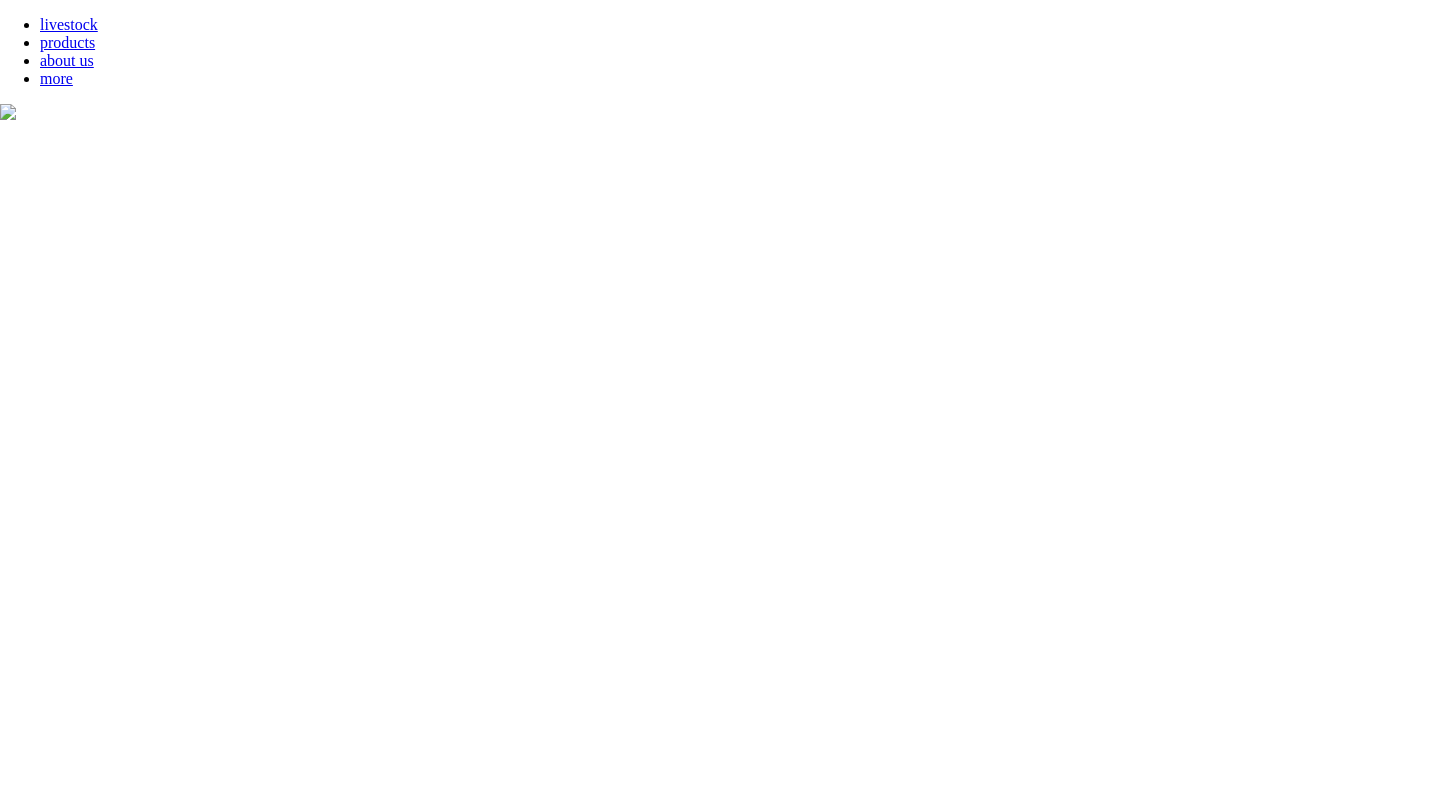
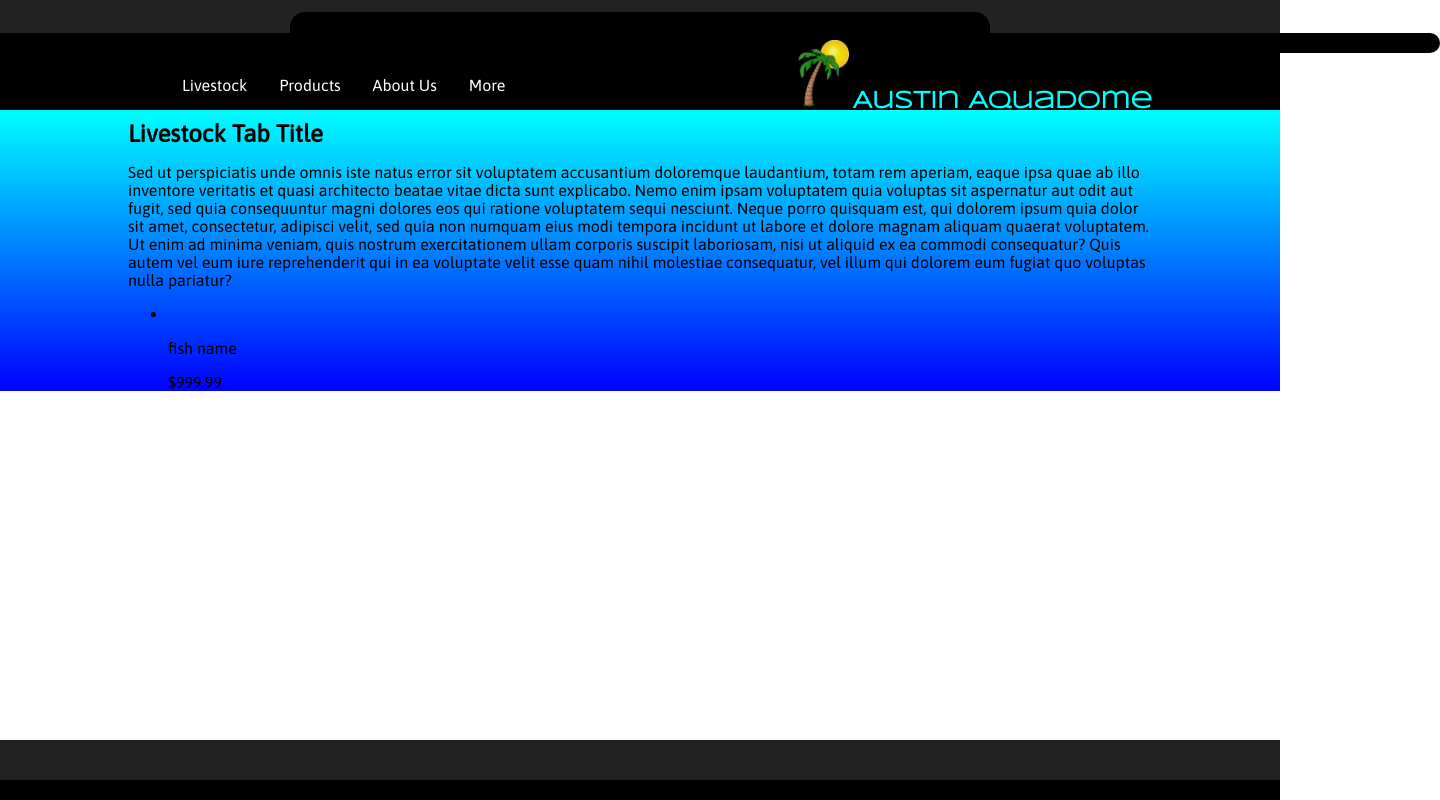
Before and after one commit to DJOcean/aquadome-site, a plain HTML site: page index.html in a window 1280 px wide. Shown: the whole page, 1440 px wide, since content can reach past the window. Drawn offline with nearby package versions, Linux system fonts and the light colour scheme; files that its build step writes are made by us from their sources.

Commit message:
nav bar css, started body

```diff
--- a/css/default/_default.scss
+++ b/css/default/_default.scss
@@ -1,3 +1,7 @@
+* {
+  font-family: Asap;
+  }
+
 html {
   height: 100%;
 }
--- a/css/main.scss
+++ b/css/main.scss
@@ -4,4 +4,5 @@
 
 // page styling
 @import 'navigation/_nav.scss';
+@import 'navigation/_footer.scss';
 @import 'pages/_shared.scss';
--- /dev/null
+++ b/css/navigation/_footer.scss
@@ -0,0 +1,8 @@
+footer {
+	height: 40px;
+	background-color: #222;
+	width: 100%;
+	border-bottom: solid #000 20px;
+	position: absolute;
+	bottom: 0;
+}
--- a/css/navigation/_nav.scss
+++ b/css/navigation/_nav.scss
@@ -0,0 +1,100 @@
+nav {
+  background-color: #000;
+  height: 70px;
+  position: relative;
+  border-top: solid #222 40px;
+  padding: 0 10%;
+
+  ul {
+    list-style: none;
+    position: absolute;
+    bottom: 0;
+
+    li {
+      display: inline-block;
+      margin: 0 10px 0;
+    }
+
+    li a {
+      text-decoration: none;
+    }
+
+    li:hover > ul {
+      display: block;
+    }
+
+    ul {
+      position: absolute;
+      display: none;
+      top: 150%;
+      z-index: 2;
+    }
+
+    ul li {
+      display: block;
+      background-color: #0ff;
+      color: #000;
+      border: 1px solid #0ff;
+    }
+
+    ul li a:hover {
+      color: #000;
+      font-weight: bold;
+    }
+  }
+
+  a {
+    font-size: 16px;
+    border-radius: 15%;
+    color: #fff;
+    text-decoration: none;
+    padding: 4px;
+    text-transform: capitalize;
+  }
+
+  a:hover {
+    color: #0ff;
+  }
+
+  img {
+    display: inline-block;
+    width: 52px;
+    height: 100%;
+  }
+
+  h1 {
+    display: inline-block;
+    color: #0ff;
+    font-family: Syncopate;
+  }
+
+  .tanklid1 {
+    width: 700px;
+    height: 50px;
+    position: absolute;
+    left: 50%;
+    top: -40%;
+    margin-left: -350px;
+    background-color: #000;
+    border-radius: 15px;
+    z-index: 0;
+  }
+  .tanklid2 {
+    width: 1600px;
+    height: 20px;
+    position: absolute;
+    left: 50%;
+    top: -10%;
+    margin-left: -800px;
+    background-color: #000;
+    border-radius: 20px;
+    z-index: 0;
+  }
+
+  .logowrapper {
+    position: relative;
+    display: inline-block;
+    float: right;
+    z-index: 1;
+  }
+}
--- a/css/pages/_shared.scss
+++ b/css/pages/_shared.scss
@@ -0,0 +1,10 @@
+.main-wrapper {
+	padding: 0 10%;
+  	background: linear-gradient(#0ff, #00f);
+  	min-height: 100%;
+  	position: relative;
+  	h2 {
+  		margin: 0;
+  		padding: 10px 0 0;
+  	}
+}
--- a/index.html
+++ b/index.html
@@ -2,24 +2,46 @@
 <html>
   <head>
     <title>Austin Aquadome</title>
-    <link rel="stylesheet" type="text/css" href="style/main.css">
-    <link href="http://maxcdn.bootstrapcdn.com/font-awesome/4.2.0/css/font-awesome.min.css" rel="stylesheet">
-    <link href='http://fonts.googleapis.com/css?family=Bree+Serif' rel='stylesheet' type='text/css'>
-    <script src="http://code.jquery.com/jquery-latest.min.js" type="text/javascript"></script>
+    <link rel="stylesheet" type="text/css" href="css/style.css">
+    <link href='http://fonts.googleapis.com/css?family=Asap' rel='stylesheet' type='text/css'>
+    <link href='http://fonts.googleapis.com/css?family=Syncopate' rel='stylesheet' type='text/css'>
   </head>
   <body>
-    <header>
       <nav>
+      <div class="tanklid1"></div>
+      <div class="tanklid2"></div>
         <ul>
-          <li class="selected"><a href="livestock.html">livestock</a></li>
+          <li class="selected"><a href="livestock.html">livestock</a>
+            <ul>
+              <li><a href="freshwater-fish.html">Freshwater Fish</a></li>
+              <li><a href="freshwater-plants.html">Freshwater Plants, ect</a></li>
+              <li><a href="pond-fish.html">Pond Fish</a></li>
+              <li><a href="pond-plants.html">Pond Plants</a></li>
+              <li><a href="marine-fish.html">Marine Fish</a></li>
+              <li><a href="marine-invertevrates.html">Marine Invertebrates</a></li>
+              <li><a href="corals.html">Corals</a></li>
+              <li><a href="marine-liverocks.html">Marine Live Rocks, ect</a></li>
+            </ul>
+          </li>
           <li><a href="products.html">products</a></li>
           <li><a href="about.html">about us</a></li>
-           <li><a href="more.html">more</a></li>
+          <li><a href="more.html">more</a></li>
         </ul>
-        <img src="/home/djy/Documents/aquadome-site/assets/pictures/logo.jpg">
+      <div class="logowrapper">
+        <img src="assets/palmtree.jpg">
+        <h1>Austin Aquadome</h1>
+      </div>
       </nav>
-    </header>
     <div class="main-wrapper">
+    <h2>Livestock Tab Title</h2>
+    <p>Sed ut perspiciatis unde omnis iste natus error sit voluptatem accusantium doloremque laudantium, totam rem aperiam, eaque ipsa quae ab illo inventore veritatis et quasi architecto beatae vitae dicta sunt explicabo. Nemo enim ipsam voluptatem quia voluptas sit aspernatur aut odit aut fugit, sed quia consequuntur magni dolores eos qui ratione voluptatem sequi nesciunt. Neque porro quisquam est, qui dolorem ipsum quia dolor sit amet, consectetur, adipisci velit, sed quia non numquam eius modi tempora incidunt ut labore et dolore magnam aliquam quaerat voluptatem. Ut enim ad minima veniam, quis nostrum exercitationem ullam corporis suscipit laboriosam, nisi ut aliquid ex ea commodi consequatur? Quis autem vel eum iure reprehenderit qui in ea voluptate velit esse quam nihil molestiae consequatur, vel illum qui dolorem eum fugiat quo voluptas nulla pariatur?</p>
+    <ul>
+      <li>
+        <img url="fishimage">
+        <p>fish name</p>
+        <p>$999.99</p>
+      </li>
     </div>
+  <footer></footer>
   </body>
 </html>
```
Also changed, not shown: assets/logo.jpg (added), assets/palmtree.jpg (added), css/style.css, 1 other file.
